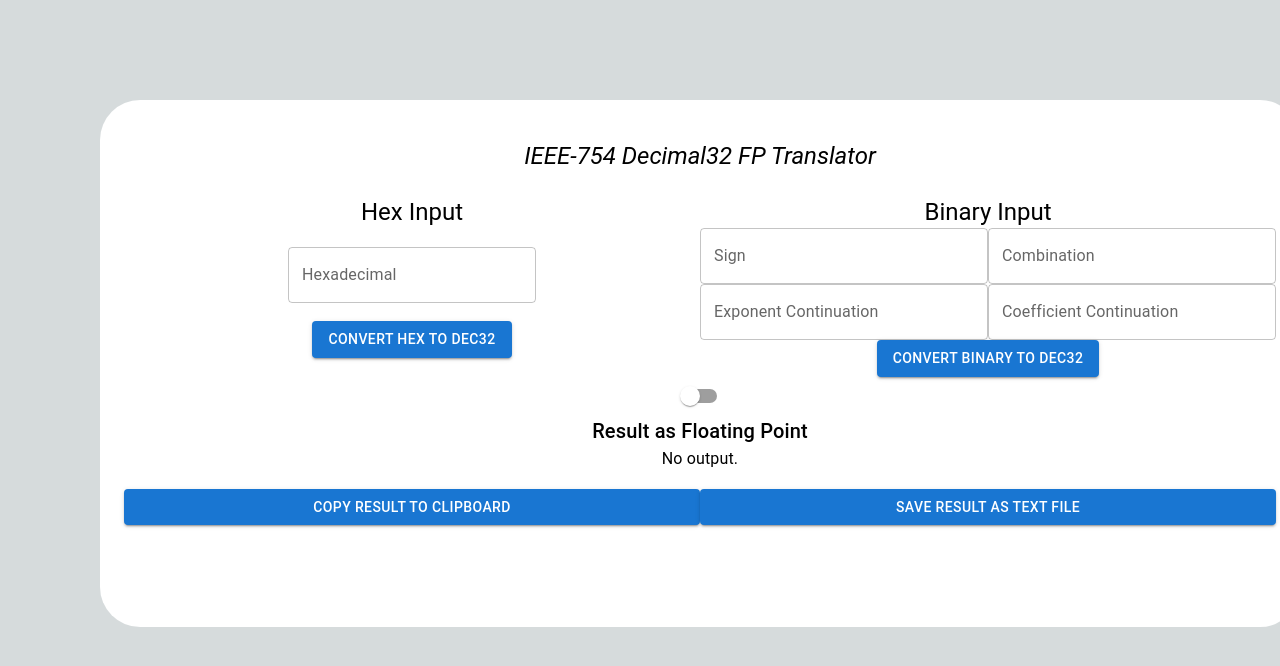
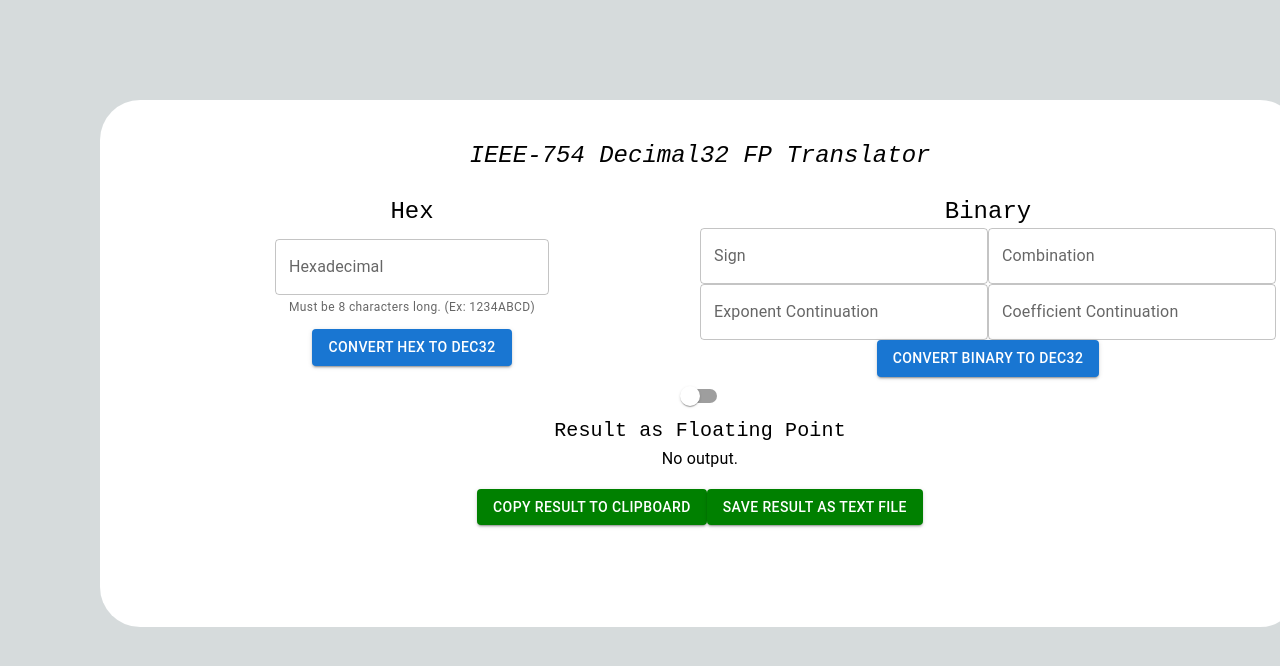
Before and after one commit to alankun5/IEEE-754-Decimal32-FP-Translator-Simulator, a Next.js app in the folder Decimal32FP-Sim/: page / in a window 1280 px wide. Shown: the top 666 px of the page. Built offline with nearby package versions, Linux system fonts and the light colour scheme.

Commit message:
Display revamp

```diff
--- a/Decimal32FP-Sim/app/page.jsx
+++ b/Decimal32FP-Sim/app/page.jsx
@@ -1,5 +1,5 @@
 "use client"
-import { TextField, Box, Button, Typography, Switch, Container, Grid, Slider } from '@mui/material';
+import { TextField, Box, Button, Typography, Switch, Container, Grid, Slider, Snackbar, Alert } from '@mui/material';
 import React from 'react';
 import { useEffect, useState } from 'react';
 
@@ -12,8 +12,13 @@ const specialCases = [
 export default function TestPage() {
     const [point, togglePoint] = useState(false); // false: Floating Point, true: Fixed Point
     const [result, setResult] = useState(""); // Floating Point
-    // experimental
     const [resultFixed, setResultFixed] = useState(""); // Fixed Point
+
+    // misc
+    const [copied, setCopied] = useState(false);
+    const [hexInvalid, setHexInvalid] = useState(false);
+
+
 
     // For hex input
     const [value, setValue] = useState("");
@@ -25,6 +30,7 @@ export default function TestPage() {
     const [coefficient, setCoefficient] = useState("");
 
     const handleInputChange = (e) => {
+      setHexInvalid(false);
       if (e.target.validity.valid)
         setValue(e.target.value);
       else
@@ -37,8 +43,10 @@ export default function TestPage() {
 
     const handleHexClick = () => {
       const convertedDec = convertHex(value);
-      if (convertedDec.toString() === "Invalid input.")
-        alert("Invalid input.");
+      if (convertedDec.toString() === "Invalid input.") {
+        //alert("Invalid input.");
+        setHexInvalid(true);
+      }
       else if (specialCases.includes(convertedDec.toString())) {
         setResult(convertedDec.toString());
         setResultFixed(convertedDec.toString());
@@ -69,10 +77,18 @@ export default function TestPage() {
     };
 
     const handleCopyClick = () => {
+      setCopied(true);
       if (point)
         navigator.clipboard.writeText(resultFixed);
       else
         navigator.clipboard.writeText(result);
+    };
+
+    const handleClose = (event, reason) => {
+      if(reason === 'clickaway')
+        return;
+
+      setCopied(false);
     };
 
     const handleSaveClick = () => {
@@ -126,6 +142,7 @@ export default function TestPage() {
               mt: 5,
               mb: 3,
               fontStyle: 'italic',
+              fontFamily: 'monospace',
             }}
           >
             IEEE-754 Decimal32 FP Translator
@@ -141,10 +158,14 @@ export default function TestPage() {
           >
             <Grid container>
               <Grid item xs={12}>
-                <Typography variant='h5'>Hex Input</Typography>
+                <Typography variant='h5' sx={{fontFamily: 'monospace',}}>
+                  Hex
+                </Typography>
               </Grid>
               <Grid item xs={12}>
                 <TextField
+                  error={hexInvalid}
+                  helperText={hexInvalid? 'Invalid input.': 'Must be 8 characters long. (Ex: 1234ABCD)'}
                   label='Hexadecimal'
                   id='hex-input'
                   value={value}
@@ -153,7 +174,17 @@ export default function TestPage() {
                   />
               </Grid>
               <Grid item xs={12}>
-                <Button onClick={handleHexClick} variant='contained'>Convert Hex to Dec32</Button>
+                <Button
+                  onClick={handleHexClick}
+                  variant='contained'
+                  sx={{
+                    '&:hover': {
+                      bgcolor: '#7997f2',
+                    },
+                  }}
+                >
+                  Convert Hex to Dec32
+                </Button>
               </Grid>
             </Grid>
 
@@ -161,8 +192,8 @@ export default function TestPage() {
 
             <Grid container>
               <Grid item xs={12}>
-                <Typography variant='h5'>
-                  Binary Input
+                <Typography variant='h5' sx={{fontFamily: 'monospace',}}>
+                  Binary
                 </Typography>
               </Grid>
               <Grid item xs={6}>
@@ -206,6 +237,11 @@ export default function TestPage() {
                   type='submit'
                   variant='contained'
                   onClick={handleBinaryClick}
+                  sx={{
+                    '&:hover': {
+                      bgcolor: '#7997f2',
+                    }
+                  }}
                 >
                   Convert Binary to Dec32
                 </Button>
@@ -230,7 +266,9 @@ export default function TestPage() {
               onChange={handleTogglePoint}
             />
 
-            <Typography variant='h6'>Result as {point? 'Fixed Point' : 'Floating Point'}</Typography>
+            <Typography variant='h6' sx={{fontFamily: 'monospace',}}>
+              Result as {point? 'Fixed Point' : 'Floating Point'}
+            </Typography>
             {/* {result && <h5>Dec 32 Equivalent: {result}</h5>} */}
             {
               (result && point) ?
@@ -241,17 +279,47 @@ export default function TestPage() {
             }
 
             <br></br>
-            <Grid container>
-              <Grid item xs={6}>
-                <Button onClick={handleCopyClick} variant='contained' fullWidth>Copy Result to Clipboard</Button>
-              </Grid>
-              <br></br>
-              <Grid item xs={6}>
-                <Button onClick={handleSaveClick} variant='contained' fullWidth>Save Result as Text File</Button>
-              </Grid>
-              <br></br>
-            </Grid>
+
+            <Button
+              onClick={handleCopyClick}
+              variant='contained'
+              sx={{
+                bgcolor: 'green',
+                '&:hover': {
+                  bgcolor: '#11c123'
+                }
+              }}
+            >
+              Copy Result to Clipboard
+            </Button>
+            <Button
+              onClick={handleSaveClick}
+              variant='contained'
+              sx={{
+                bgcolor: 'green',
+                '&:hover': {
+                  bgcolor: '#11c123'
+                }
+              }}
+            >
+              Save Result as Text File
+            </Button>
           </div>
+          <Snackbar
+            open={copied}
+            onClose={handleClose}
+            autoHideDuration={2000}
+          >
+              <Alert
+                severity='success'
+                onClose={handleClose}
+                sx={{
+                  bgcolor: 'yellowgreen'
+                }}
+              >
+                Copied to clipboard!
+              </Alert>
+          </Snackbar>
         </Container>
       </Box>
     );
```
